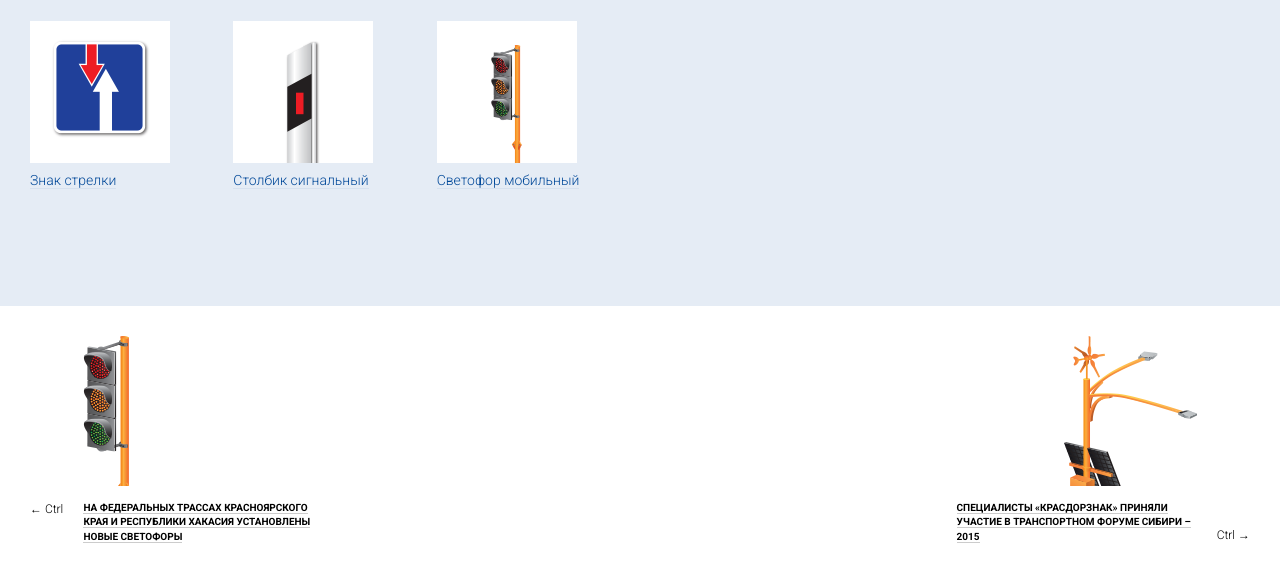
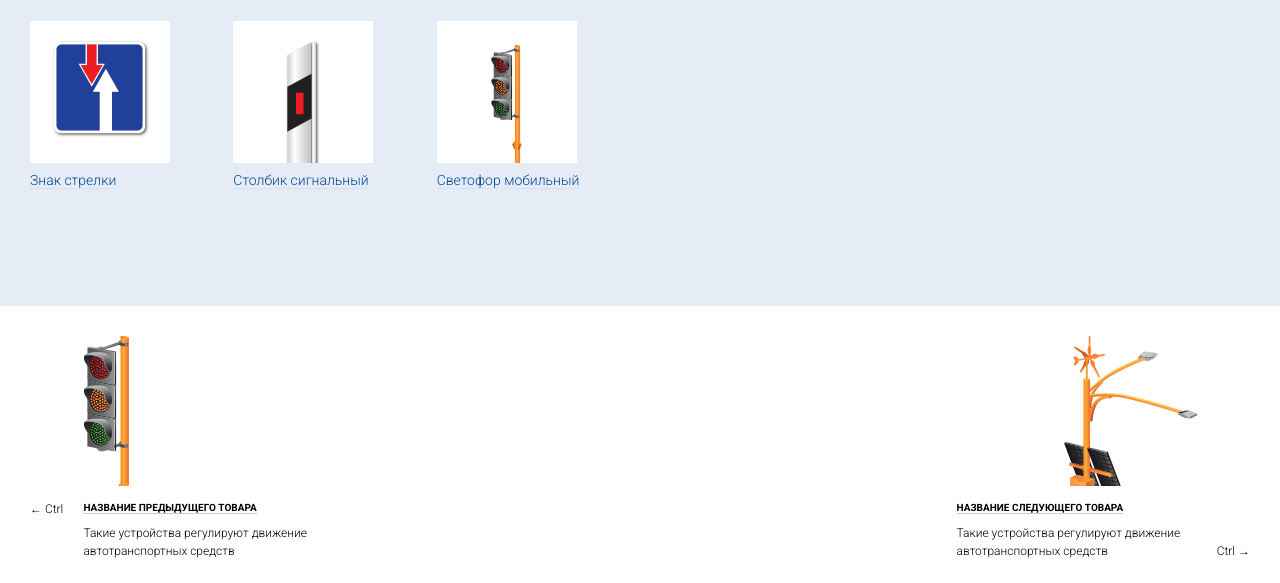
Before and after one commit to levbarkov/briz, a plain HTML site: page catalog-item.html in a window 1280 px wide. Shown: the part 3619-4202 px from the top of the page. Drawn offline with nearby package versions, Linux system fonts and the light colour scheme.

Commit message:
поправил блоки предыдущего/следующего элемента
оттестил, теперь можно добавлять большие фото, в т.ч. портретной
ориентации

```diff
--- a/catalog-item.html
+++ b/catalog-item.html
@@ -913,7 +913,8 @@
                                             <div>&larr; Ctrl</div>
                                         </div>
                                         <div class="content__other-items__prev__text__title">
-                                            <h5><a href="#">На Федеральных трассах Красноярского края и Республики Хакасия установлены новые светофоры</a></h5>
+                                            <h5><a href="#">Название предыдущего товара</a></h5>
+                                            <p>Такие устройства регулируют движение автотранспортных средств</p>
                                         </div>
                                     </div>
                                 </div>
@@ -923,7 +924,8 @@
                                     </div>
                                     <div class="content__other-items__next__text">
                                         <div class="content__other-items__next__text__title">
-                                            <h5><a href="#">Специалисты «КРАСДОРЗНАК» приняли участие в Транспортном Форуме Сибири – 2015</a></h5>
+                                            <h5><a href="#">Название следующего товара</a></h5>
+                                            <p>Такие устройства регулируют движение автотранспортных средств</p>
                                         </div>
                                         <div class="content__other-items__next__text__nav">
                                             <div>Ctrl &rarr;</div>
--- a/css/style.less
+++ b/css/style.less
@@ -1968,6 +1968,9 @@ textarea:focus {
                             }
                         }
                     }
+                    p {
+                        font-size: 12px;
+                    }
                 }
 
             }
@@ -2038,6 +2041,9 @@ textarea:focus {
                                 border-bottom: none;
                             }
                         }
+                    }
+                    p {
+                        font-size: 12px;
                     }
                 }
 
```
Also changed, not shown: css/style.css.
